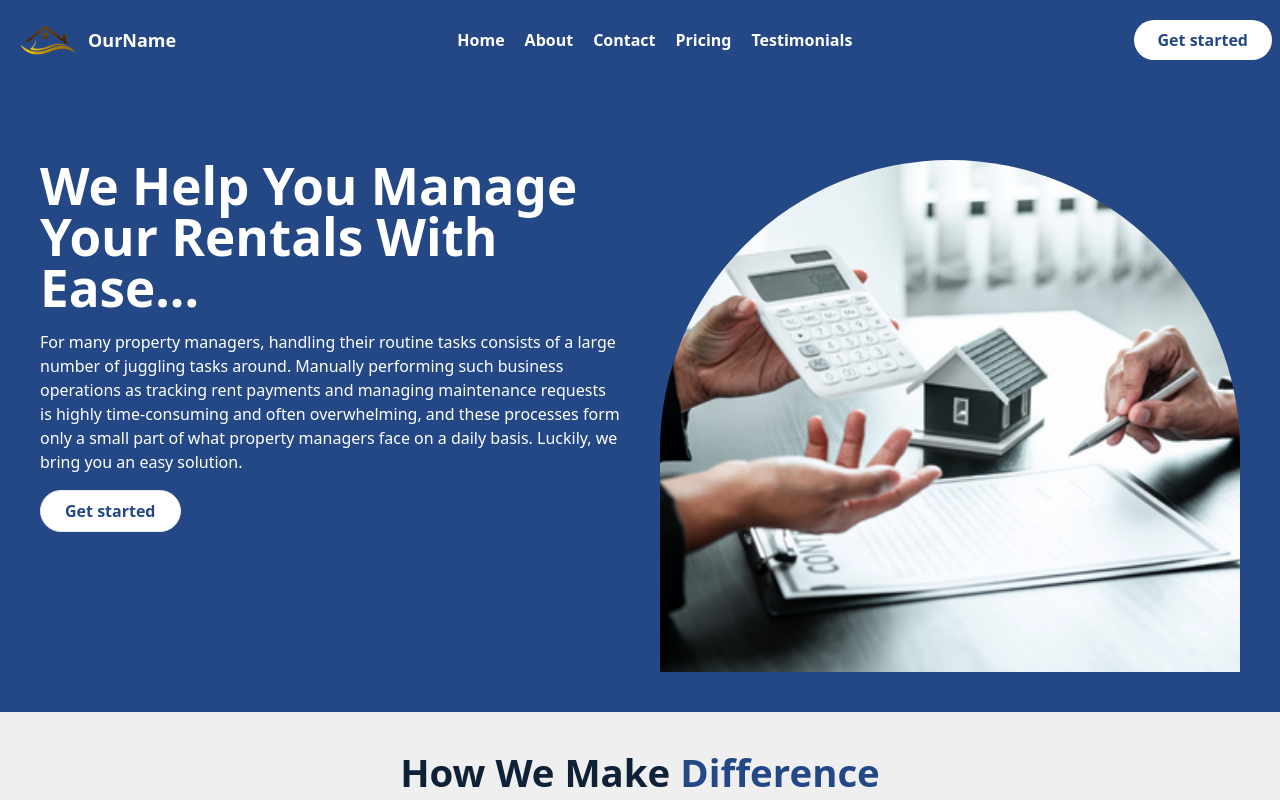
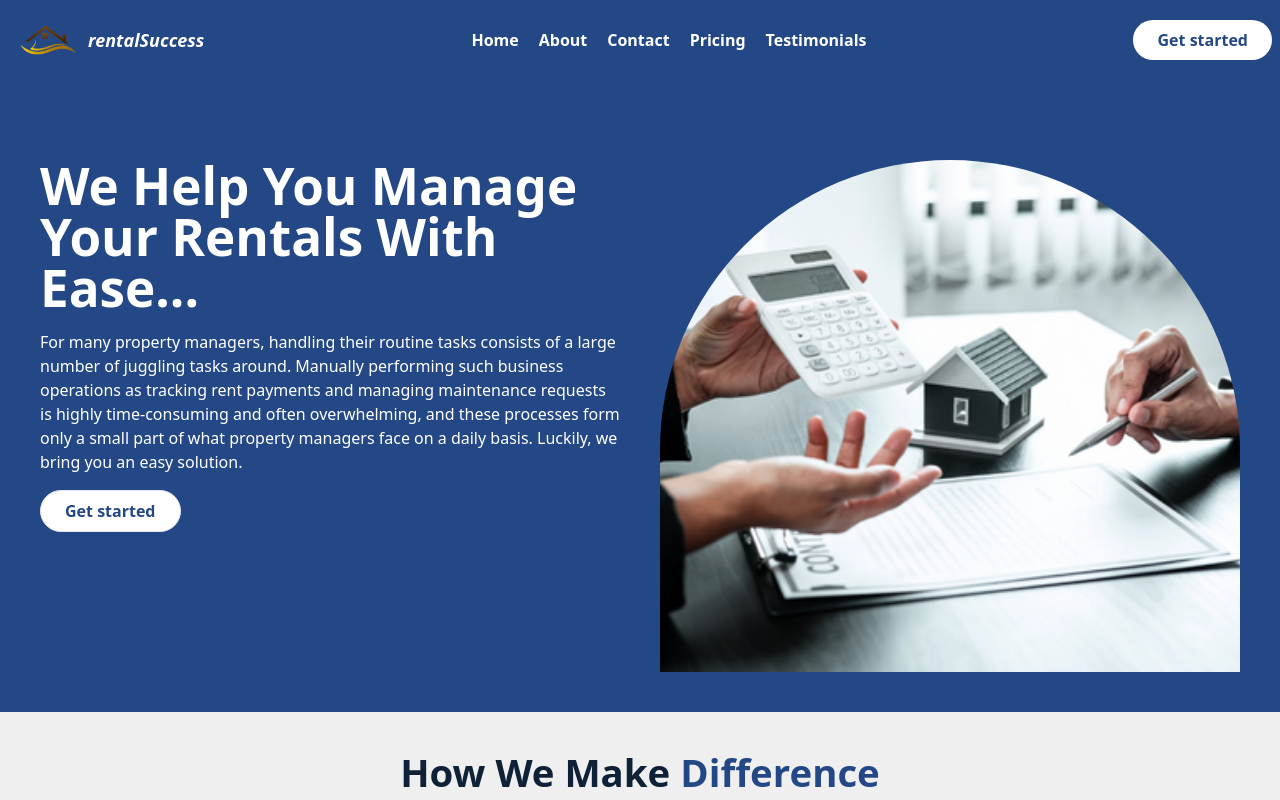
Before and after one commit to amoskyalo/rentals, a React (Create React App) app: page / in a window 1280 px wide. Shown: the top 800 px of the page. Built offline with nearby package versions, Linux system fonts and the light colour scheme.

Commit message:
added name

```diff
--- a/src/Components/Footer/Footer.jsx
+++ b/src/Components/Footer/Footer.jsx
@@ -21,7 +21,7 @@ const Footer = () => {
             <div className="flex flex-col  space-y-2 border-b pb-2">
               <Link to="/" className="flex flex-row items-center">
                 <img src={logo} alt="our logo" className="h-16 w-16 md:h-24 md:w-24" />
-                <p className="text-navColor text-xl font-semibold md:text-4xl">Ourname</p>
+                <p className="text-navColor text-xl font-semibold italic md:text-4xl">rentalSuccess</p>
               </Link>
               <p className="text-lg text-navColor md:text-xl">
                 We make rental management simple, secure and comfortable for you
@@ -99,7 +99,7 @@ const Footer = () => {
           </a>
           <div className="flex flex-row items-center justify-between">
             <p className="text-sm text-navColor text-center mt-4 md:hidden">
-              copyright@2022 - ourname
+              @rentalSuccess
             </p>
             <div className="flex flex-row items-center justify-end space-x-1 mt-4 md:mt-0 md:space-x-2">
               <img
--- a/src/Components/Hero/Hero.jsx
+++ b/src/Components/Hero/Hero.jsx
@@ -35,8 +35,8 @@ const Hero = () => {
             className="flex flex-row items-center h-16 md:h-20 lg:h-20 xl:h-20 z-50"
           >
             <img src={logo} alt="" className="h-full" />
-            <p className="text-white text-base font-semibold md:text-lg">
-              OurName
+            <p className="text-white text-base font-semibold italic md:text-lg">
+              rentalSuccess
             </p>
           </Link>
           <div
```
